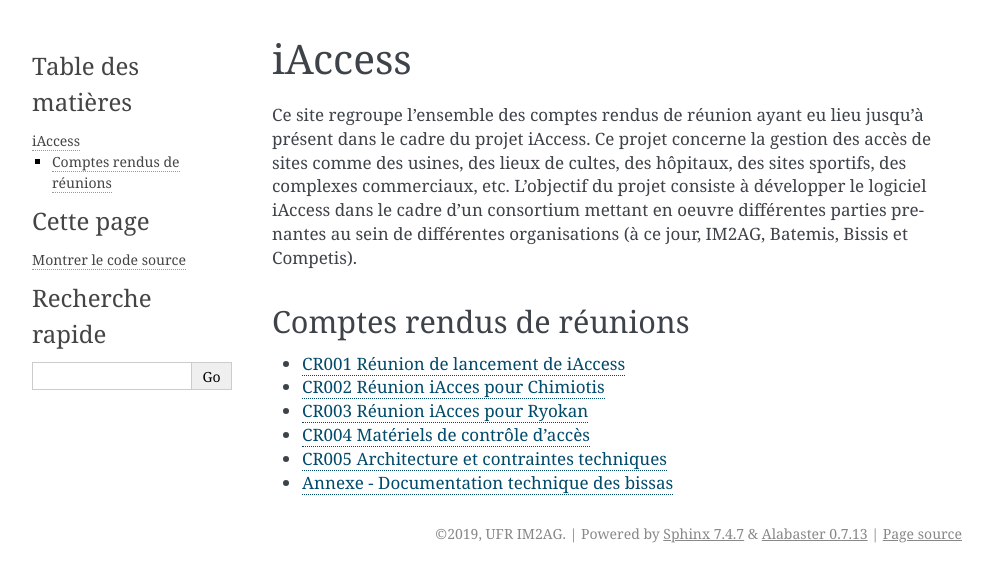
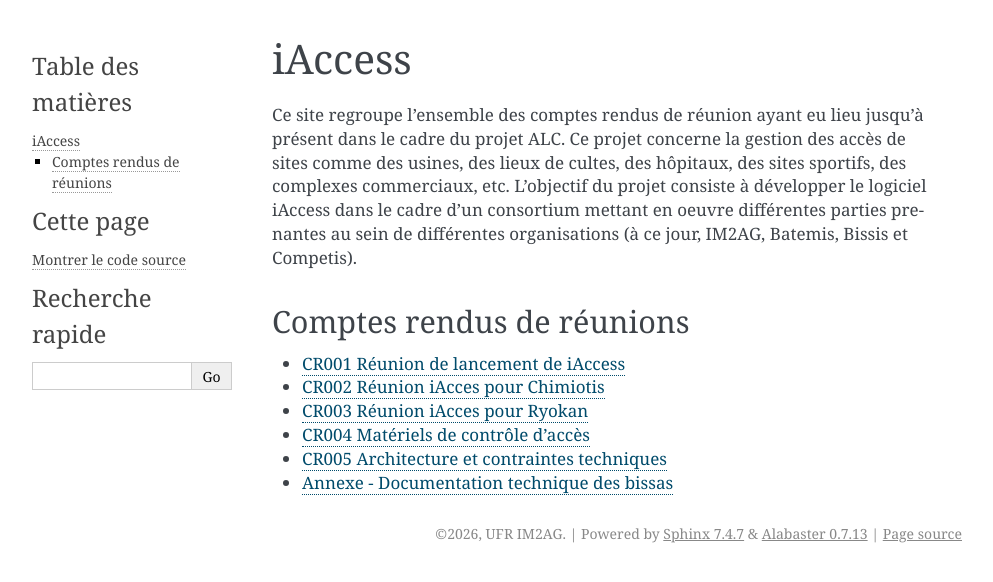
Before and after one commit to cyrilled/ALC, a Sphinx documentation site: the page built from docs/index.rst, in a window 1280 px wide. Shown: the top 582 px of the page, without its empty margins (148-1141 px from the left). Built offline with Sphinx 7.4.7, drawn with Linux system fonts in a browser that asks for light colours.

Commit message:
first step

```diff
--- a/docs/conf.py
+++ b/docs/conf.py
@@ -17,8 +17,8 @@
 
 # -- Project information -----------------------------------------------------
 
-project = 'iAccess'
-copyright = '2019, UFR IM2AG'
+project = 'ALC'
+copyright = '2026, UFR IM2AG'
 author = 'UFR IM2AG'
 master_doc = 'index'
 
--- a/docs/index.rst
+++ b/docs/index.rst
@@ -1,12 +1,11 @@
-.. iAccess documentation master file, created by
-   sphinx-quickstart on Fri Nov 29 15:55:25 2019.
+.. iAccess documentation master file
    You can adapt this file completely to your liking, but it should at least
    contain the root `toctree` directive.
 
 iAccess
 =============
 
-Ce site regroupe l'ensemble des comptes rendus de réunion ayant eu lieu jusqu'à présent dans le cadre du projet iAccess. Ce projet concerne la gestion des accès de sites comme des usines, des lieux de cultes, des hôpitaux, des sites sportifs, des complexes commerciaux, etc. L'objectif du projet consiste à développer le logiciel iAccess dans le cadre d'un consortium mettant en oeuvre différentes parties prenantes au sein de différentes organisations (à ce jour, IM2AG, Batemis, Bissis et Competis).
+Ce site regroupe l'ensemble des comptes rendus de réunion ayant eu lieu jusqu'à présent dans le cadre du projet ALC. Ce projet concerne la gestion des accès de sites comme des usines, des lieux de cultes, des hôpitaux, des sites sportifs, des complexes commerciaux, etc. L'objectif du projet consiste à développer le logiciel iAccess dans le cadre d'un consortium mettant en oeuvre différentes parties prenantes au sein de différentes organisations (à ce jour, IM2AG, Batemis, Bissis et Competis).
 
 Comptes rendus de réunions
 --------------------------
```
